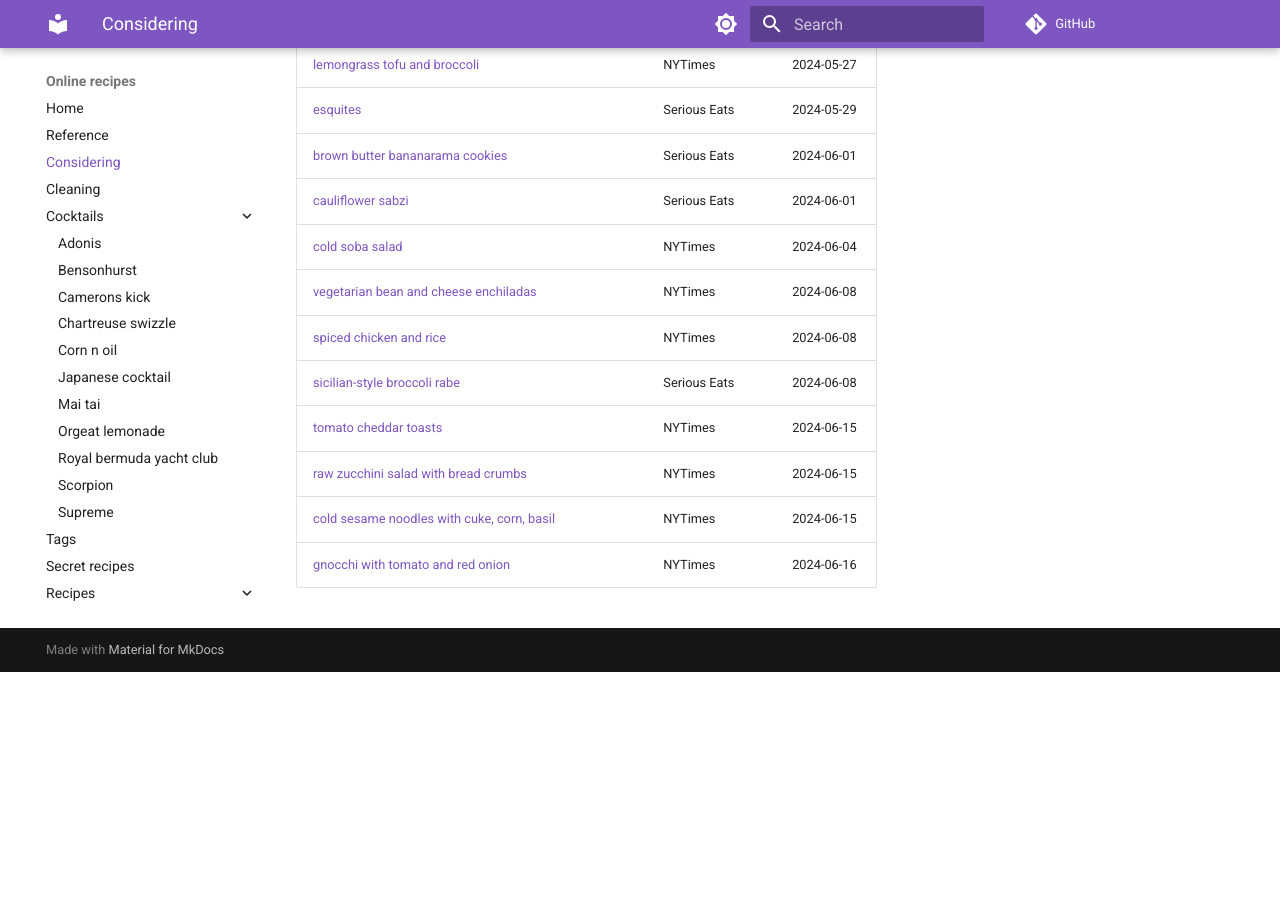
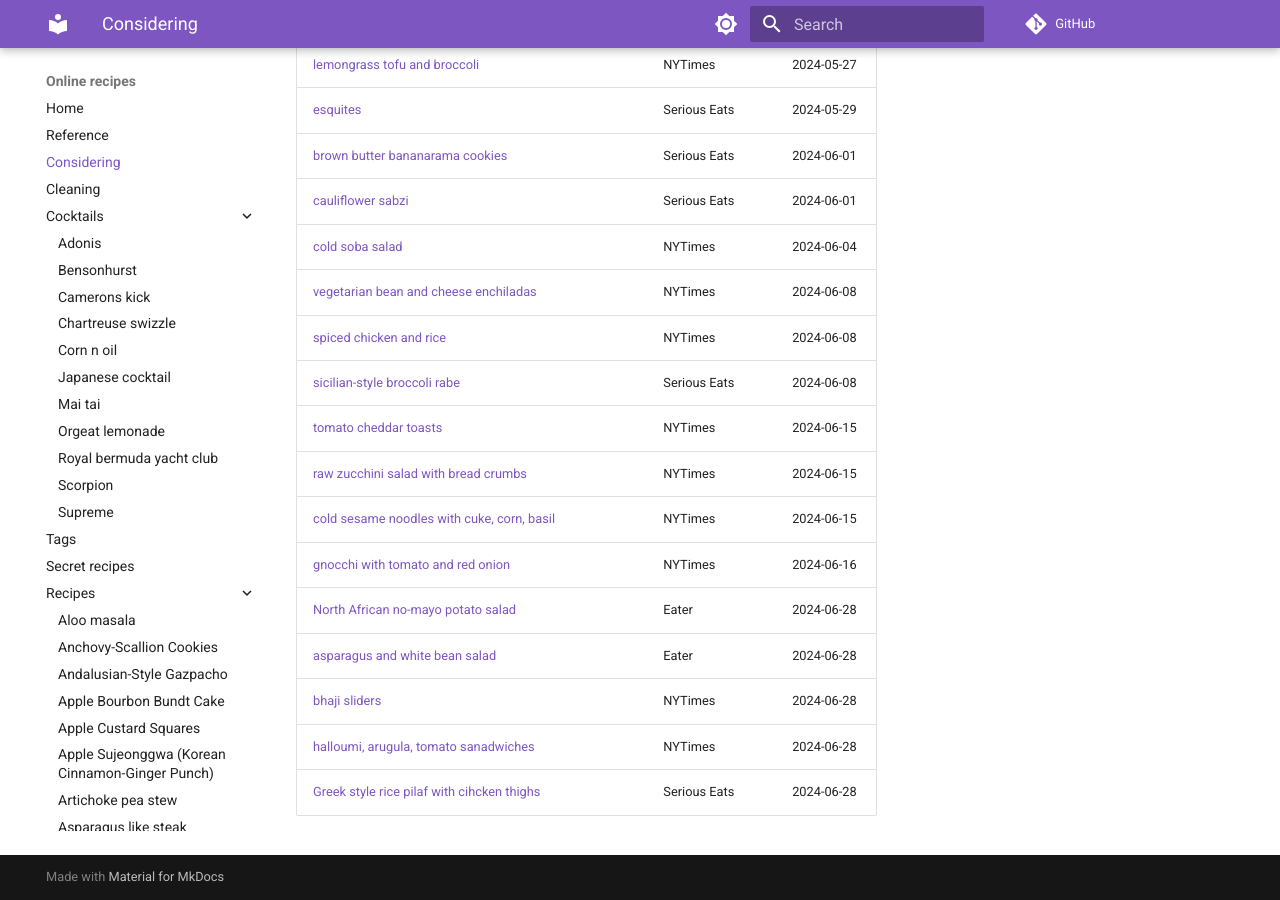
Before and after one commit to billbrod/recipes, an MkDocs documentation site: the page built from docs/considering.md, in a window 1280 px wide and 900 px high, scrolled down 3639 px. Built offline with MkDocs 1.6.1 and Material for MkDocs 9.7.7, drawn with Linux system fonts in a browser that asks for light colours; comment, search, counter and statistics services are not loaded; before the commit the page ends 4311 px from its top, so only the background shows below that.

Commit message:
updates considering

```diff
--- a/docs/considering.md
+++ b/docs/considering.md
@@ -89,4 +89,9 @@
 | [tomato cheddar toasts](https://cooking.nytimes.com/recipes/1024469-tomato-cheddar-toasts)                                                                       | NYTimes         | 2024-06-15                       |
 | [raw zucchini salad with bread crumbs](https://cooking.nytimes.com/recipes/1025323-zucchini-salad-with-bread-crumbs)                                             | NYTimes         | 2024-06-15                       |
 | [cold sesame noodles with cuke, corn, basil](https://cooking.nytimes.com/recipes/1024544-cold-sesame-noodles-with-cucumber-corn-and-basil)                       | NYTimes         | 2024-06-15                       |
-| [gnocchi with tomato and red onion](https://cooking.nytimes.com/recipes/1023260-crispy-gnocchi-with-tomato-and-red-onion)                                        | NYTimes         | 2024-06-16                                 |
+| [gnocchi with tomato and red onion](https://cooking.nytimes.com/recipes/1023260-crispy-gnocchi-with-tomato-and-red-onion)                                        | NYTimes         | 2024-06-16                       |
+| [North African no-mayo potato salad](https://www.eater.com/23733223/no-mayo-potato-salad-recipe-nasim-lahbichi)                                                  | Eater           | 2024-06-28                       |
+| [asparagus and white bean salad](https://www.eater.com/24156829/asparagus-white-bean-salad-recipe-for-one)                                                       | Eater           | 2024-06-28                       |
+| [bhaji sliders](https://cooking.nytimes.com/recipes/1025305-bhaji-sliders)                                                                                       | NYTimes         | 2024-06-28                       |
+| [halloumi, arugula, tomato sanadwiches](https://cooking.nytimes.com/recipes/1025590-halloumi-arugula-and-tomato-sandwiches)                                      | NYTimes         | 2024-06-28                       |
+| [Greek style rice pilaf with cihcken thighs](https://www.seriouseats.com/greek-style-pila-chicken-thighs-recipe)                                                 | Serious Eats    | 2024-06-28                                 |
```
